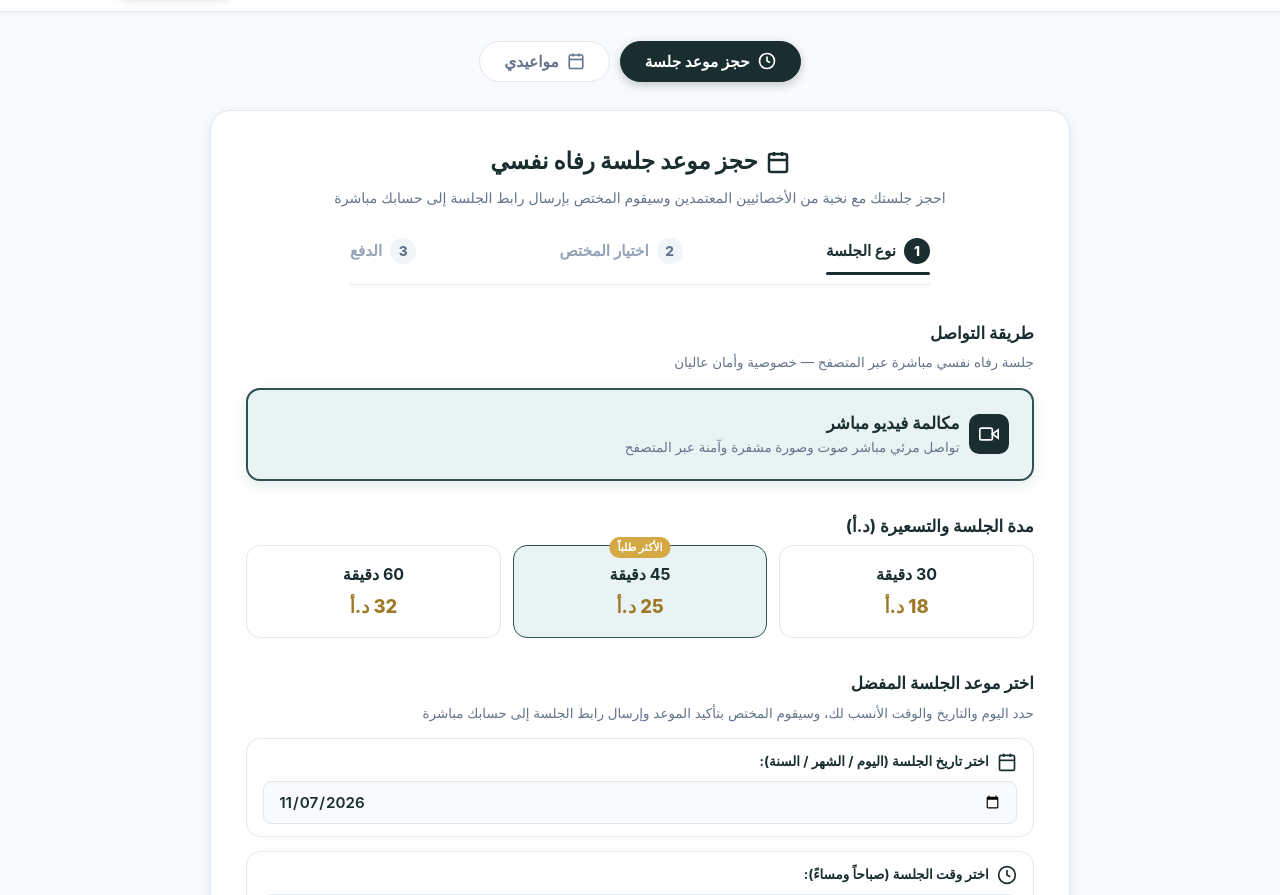
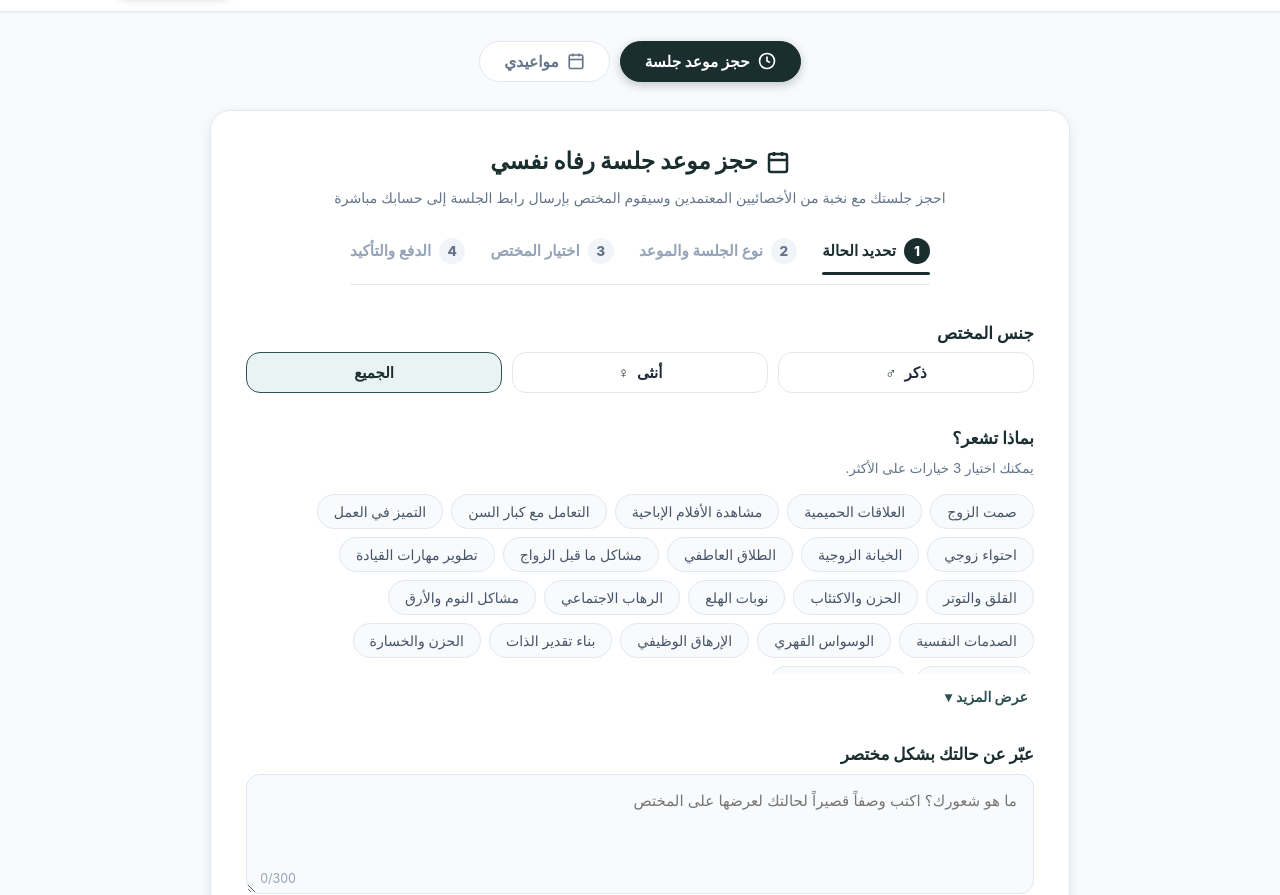
Before and after one commit to iot-ahmad/psyai, a website: page frontend/book-instant.html in a window 1280 px wide. Shown: the part 57-952 px from the top of the page. Drawn offline with Linux system fonts and the light colour scheme; a web font is replaced by a local one.

Commit message:
feat(booking): restore Step 1 with specialist gender, feeling tags, condition description, and full 4-step stepper

```diff
--- a/frontend/book-instant.html
+++ b/frontend/book-instant.html
@@ -1467,27 +1467,102 @@
         <p class="page-subtitle">احجز جلستك مع نخبة من الأخصائيين المعتمدين وسيقوم المختص بإرسال رابط الجلسة إلى حسابك مباشرة</p>
       </div>
 
-      <!-- Stepper: 3 steps visible (condition step hidden/skipped) -->
+      <!-- Stepper: 4 steps -->
       <div class="flow-stepper">
-        <div class="flow-step-item active" id="stepper2">
+        <div class="flow-step-item active" id="stepper1">
           <span class="flow-step-num">1</span>
-          <span>نوع الجلسة</span>
+          <span>تحديد الحالة</span>
+        </div>
+        <div class="flow-step-item" id="stepper2">
+          <span class="flow-step-num">2</span>
+          <span>نوع الجلسة والموعد</span>
         </div>
         <div class="flow-step-item" id="stepper3">
-          <span class="flow-step-num">2</span>
+          <span class="flow-step-num">3</span>
           <span>اختيار المختص</span>
         </div>
         <div class="flow-step-item" id="stepper4">
-          <span class="flow-step-num">3</span>
-          <span>الدفع</span>
+          <span class="flow-step-num">4</span>
+          <span>الدفع والتأكيد</span>
         </div>
       </div>
 
-      <!-- ── STEP 1 (hidden): condition data – skipped, defaults applied automatically ── -->
-      <div class="step-panel" id="instantStep1" style="display:none !important;"></div>
-
-      <!-- ── STEP 2: نوع الجلسة (FIRST visible step) ── -->
-      <div class="step-panel active" id="instantStep2">
+      <!-- ── STEP 1: تحديد الحالة وتفضيلات المختص ── -->
+      <div class="step-panel active" id="instantStep1">
+        <!-- جنس المختص -->
+        <div class="section-block">
+          <div class="section-title">جنس المختص</div>
+          <div class="gender-pill-group">
+            <button type="button" class="gender-pill" data-gender="ذكر" onclick="selectGender('ذكر', this)">
+              <span>ذكر</span> <span>♂</span>
+            </button>
+            <button type="button" class="gender-pill" data-gender="أنثى" onclick="selectGender('أنثى', this)">
+              <span>أنثى</span> <span>♀</span>
+            </button>
+            <button type="button" class="gender-pill active" data-gender="الجميع" onclick="selectGender('الجميع', this)">
+              <span>الجميع</span>
+            </button>
+          </div>
+        </div>
+
+        <!-- بماذا تشعر؟ -->
+        <div class="section-block">
+          <div class="section-title">بماذا تشعر؟</div>
+          <p class="section-subtitle">يمكنك اختيار 3 خيارات على الأكثر.</p>
+
+          <div class="tags-container" id="tagsContainer">
+            <button type="button" class="feel-tag" onclick="toggleTag(this)">صمت الزوج</button>
+            <button type="button" class="feel-tag" onclick="toggleTag(this)">العلاقات الحميمية</button>
+            <button type="button" class="feel-tag" onclick="toggleTag(this)">مشاهدة الأفلام الإباحية</button>
+            <button type="button" class="feel-tag" onclick="toggleTag(this)">التعامل مع كبار السن</button>
+            <button type="button" class="feel-tag" onclick="toggleTag(this)">التميز في العمل</button>
+            <button type="button" class="feel-tag" onclick="toggleTag(this)">احتواء زوجي</button>
+            <button type="button" class="feel-tag" onclick="toggleTag(this)">الخيانة الزوجية</button>
+            <button type="button" class="feel-tag" onclick="toggleTag(this)">الطلاق العاطفي</button>
+            <button type="button" class="feel-tag" onclick="toggleTag(this)">مشاكل ما قبل الزواج</button>
+            <button type="button" class="feel-tag" onclick="toggleTag(this)">تطوير مهارات القيادة</button>
+            <button type="button" class="feel-tag" onclick="toggleTag(this)">القلق والتوتر</button>
+            <button type="button" class="feel-tag" onclick="toggleTag(this)">الحزن والاكتئاب</button>
+            <button type="button" class="feel-tag" onclick="toggleTag(this)">نوبات الهلع</button>
+            <button type="button" class="feel-tag" onclick="toggleTag(this)">الرهاب الاجتماعي</button>
+            <button type="button" class="feel-tag" onclick="toggleTag(this)">مشاكل النوم والأرق</button>
+            <button type="button" class="feel-tag" onclick="toggleTag(this)">الصدمات النفسية</button>
+            <button type="button" class="feel-tag" onclick="toggleTag(this)">الوسواس القهري</button>
+            <button type="button" class="feel-tag" onclick="toggleTag(this)">الإرهاق الوظيفي</button>
+            <button type="button" class="feel-tag" onclick="toggleTag(this)">بناء تقدير الذات</button>
+            <button type="button" class="feel-tag" onclick="toggleTag(this)">الحزن والخسارة</button>
+            <button type="button" class="feel-tag" onclick="toggleTag(this)">تحديات الأسرة</button>
+            <button type="button" class="feel-tag" onclick="toggleTag(this)">العلاقات والتواصل</button>
+          </div>
+
+          <button type="button" class="btn-show-more-tags" id="toggleTagsBtn" onclick="toggleAllTags()">
+            <span id="tagsBtnText">عرض المزيد</span>
+            <span id="tagsBtnArrow">▾</span>
+          </button>
+        </div>
+
+        <!-- عبّر عن حالتك بشكل مختصر -->
+        <div class="section-block">
+          <div class="section-title">عبّر عن حالتك بشكل مختصر</div>
+          <div class="textarea-wrap">
+            <textarea class="state-textarea" id="stateDescription" maxlength="300"
+              placeholder="ما هو شعورك؟ اكتب وصفاً قصيراً لحالتك لعرضها على المختص" oninput="updateCharCount()"></textarea>
+            <div class="char-count" id="charCounter">0/300</div>
+          </div>
+        </div>
+
+        <!-- Bottom Action Bar -->
+        <div class="bottom-actions-row">
+          <button type="button" class="btn-clear-all" onclick="clearStep1()">مسح جميع الحقول</button>
+          <button type="button" class="btn-next-step" onclick="goToStep(2)">
+            <span>التالي</span>
+            <span>←</span>
+          </button>
+        </div>
+      </div>
+
+      <!-- ── STEP 2: نوع الجلسة والموعد ── -->
+      <div class="step-panel" id="instantStep2">
         <div class="section-block">
           <div class="section-title">طريقة التواصل</div>
           <p class="section-subtitle">جلسة رفاه نفسي مباشرة عبر المتصفح — خصوصية وأمان عاليان</p>
@@ -1571,7 +1646,7 @@
         </div>
 
         <div class="bottom-actions-row">
-          <!-- Step 2 is the first visible step — no back button -->
+          <button type="button" class="btn-back-step" onclick="goToStep(1)">السابق</button>
           <button type="button" class="btn-next-step" onclick="goToStep(3)">
             <span>التالي: اختيار المختص</span>
             <span>←</span>
@@ -2094,22 +2169,27 @@
     }
 
     // ── STEPPER NAVIGATION ──
-    // Visible steps are 2, 3, 4 (Step 1 is hidden/skipped)
-    // Stepper UI uses ids: stepper2, stepper3, stepper4 (displayed as 1, 2, 3)
     function goToStep(stepNum) {
-      // Update panels (only 2, 3, 4 matter)
-      [2, 3, 4].forEach(n => {
+      if (stepNum > 1) {
+        const descEl = document.getElementById("stateDescription");
+        if (descEl) bookingData.description = descEl.value.trim();
+      }
+
+      // Update panels (1, 2, 3, 4)
+      [1, 2, 3, 4].forEach(n => {
         const panel = document.getElementById(`instantStep${n}`);
         if (!panel) return;
         if (n === stepNum) {
           panel.classList.add("active");
+          panel.style.display = "block";
         } else {
           panel.classList.remove("active");
+          panel.style.display = "none";
         }
       });
 
-      // Update stepper UI (stepper2 = step 1 visually, stepper3 = step 2, stepper4 = step 3)
-      [2, 3, 4].forEach(n => {
+      // Update stepper UI (stepper1, stepper2, stepper3, stepper4)
+      [1, 2, 3, 4].forEach(n => {
         const item = document.getElementById(`stepper${n}`);
         if (!item) return;
         if (n === stepNum) {
```
